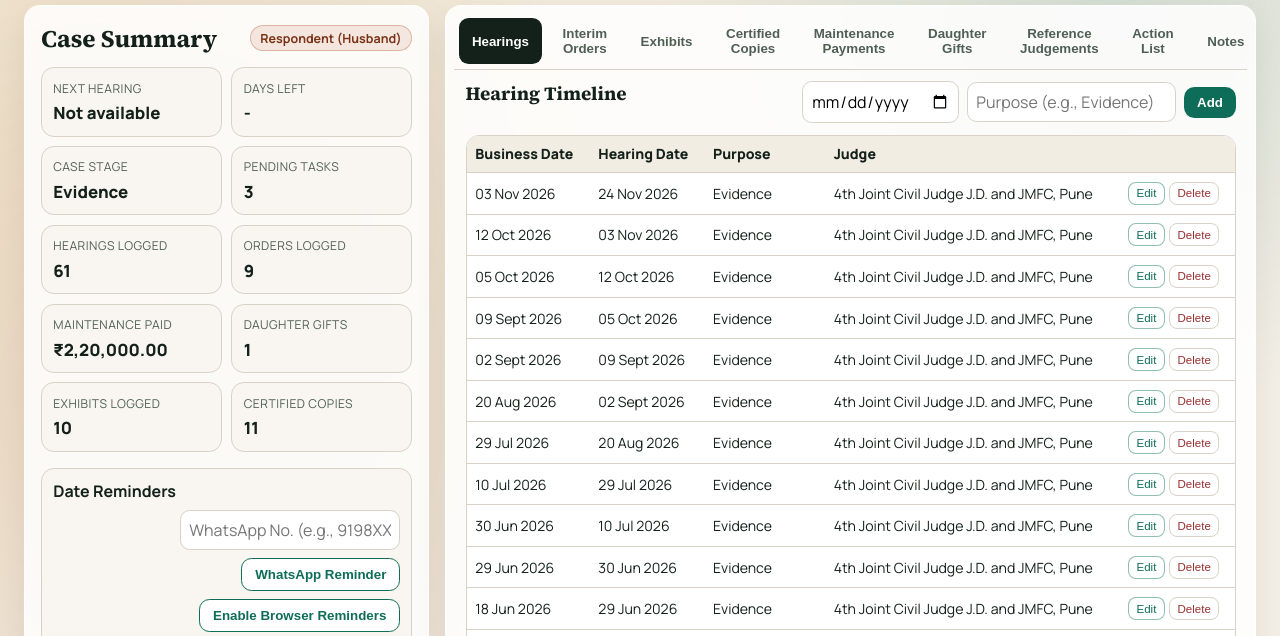
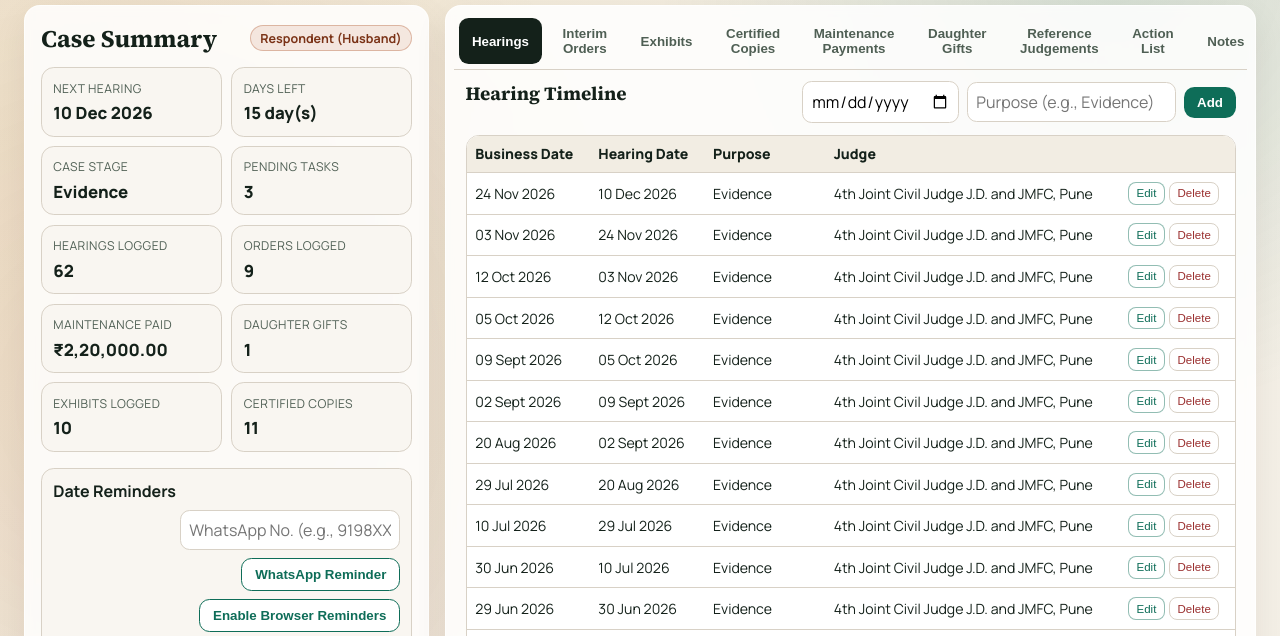
Before and after one commit to venusupload01-a11y/lawyer-diary-app, a plain HTML site: page index.html in a window 1280 px wide. Shown: the part 160-796 px from the top of the page. Drawn offline with Linux system fonts and the light colour scheme.

Commit message:
Update Lawyer Diary data (2026-11-25 09:21:51)

```diff
--- a/app.js
+++ b/app.js
@@ -608,6 +608,12 @@ const requiredCertifiedCopyEntries = [
 
 const requiredMainCaseHearings = [
   {
+    businessDate: "2026-11-24",
+    hearingDate: "2026-12-10",
+    purpose: "Evidence",
+    judge: "4th Joint Civil Judge J.D. and JMFC, Pune"
+  },
+  {
     businessDate: "2026-11-03",
     hearingDate: "2026-11-24",
     purpose: "Evidence",
@@ -730,6 +736,7 @@ const defaultData = {
     respondentAdvocate: "Shinde Swati Shriram (Prashant Ramchandra Jadhav); Burande Mithil Madan (other respondents)"
   },
   hearings: [
+    { businessDate: "2026-11-24", hearingDate: "2026-12-10", purpose: "Evidence", judge: "4th Joint Civil Judge J.D. and JMFC, Pune" },
     { businessDate: "2026-11-03", hearingDate: "2026-11-24", purpose: "Evidence", judge: "4th Joint Civil Judge J.D. and JMFC, Pune" },
     { businessDate: "2026-10-12", hearingDate: "2026-11-03", purpose: "Evidence", judge: "4th Joint Civil Judge J.D. and JMFC, Pune" },
     { businessDate: "2026-10-05", hearingDate: "2026-10-12", purpose: "Evidence", judge: "4th Joint Civil Judge J.D. and JMFC, Pune" },
--- a/index.html
+++ b/index.html
@@ -317,6 +317,6 @@
       });
     }
   </script>
-  <script src="./app.js?v=20261123-money-order-books"></script>
+  <script src="./app.js?v=20261125-pwdva-hearing-update"></script>
 </body>
 </html>
--- a/service-worker.js
+++ b/service-worker.js
@@ -1,4 +1,4 @@
-const CACHE_VERSION = "lawyer-diary-v10";
+const CACHE_VERSION = "lawyer-diary-v11";
 const STATIC_CACHE = `${CACHE_VERSION}-static`;
 const RUNTIME_CACHE = `${CACHE_VERSION}-runtime`;
 const CORE_ASSETS = ["./", "./index.html", "./styles.css", "./app.js", "./manifest.webmanifest"];
```
